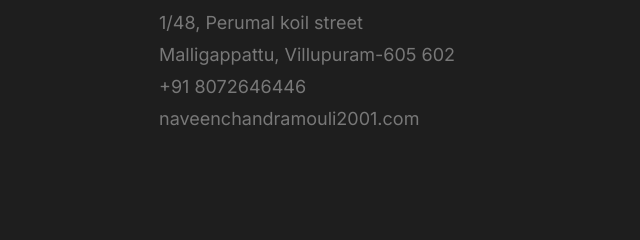
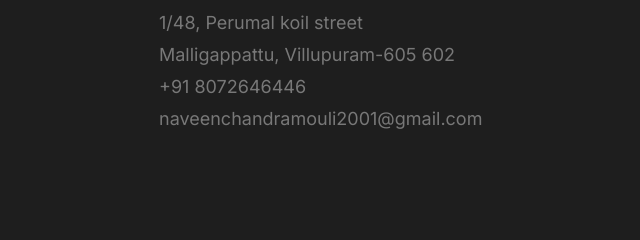
Before and after one commit to Naveenchandramouli/Portfoilio, a plain HTML site: page index.html in a window 1280 px wide. Shown: the part 1658-1898 px from the top of the page, 235-875 px from the left. Drawn offline with Linux system fonts and the light colour scheme.

Commit message:
Update index.html

```diff
--- a/index.html
+++ b/index.html
@@ -133,7 +133,7 @@ As a Developer, I have the ability to work on both the front-end and back-end as
                         1/48, Perumal koil street <br>
                         Malligappattu, Villupuram-605 602<br>
                         <a href="tel:+918072646446">+91 8072646446</a> <br>
-                        <a href="mailto:naveenchandramouli2001.com">naveenchandramouli2001.com</a>
+                        <a href="mailto:naveenchandramouli2001@gmail.com">naveenchandramouli2001@gmail.com</a>
                         </p>
 
                     </div>
```
